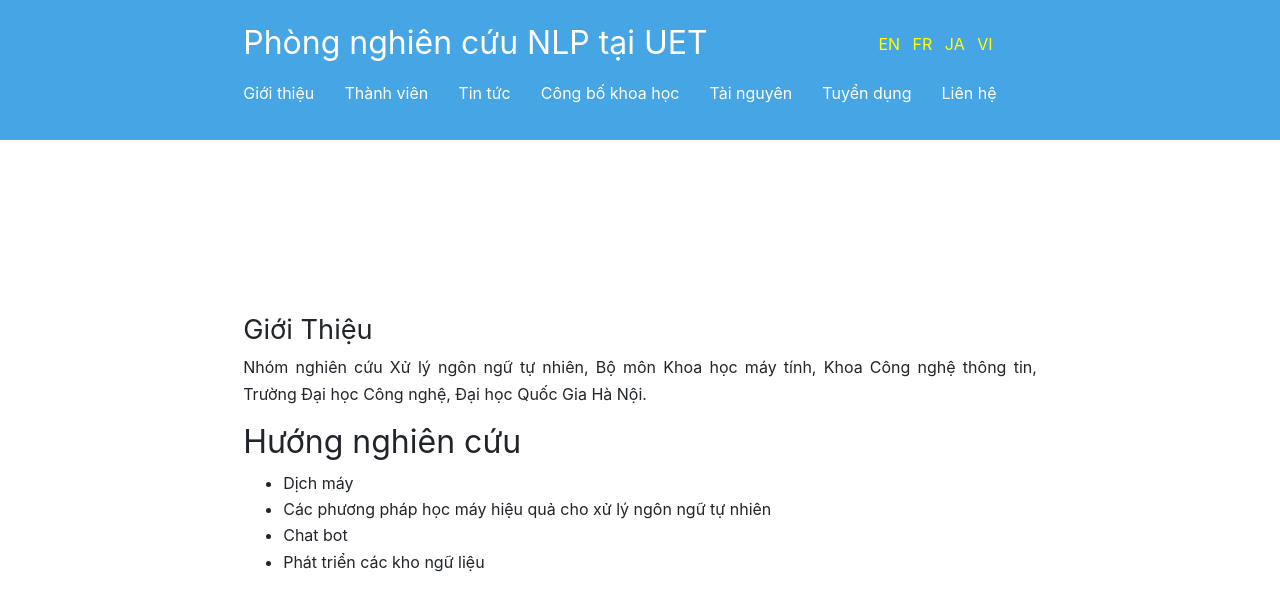
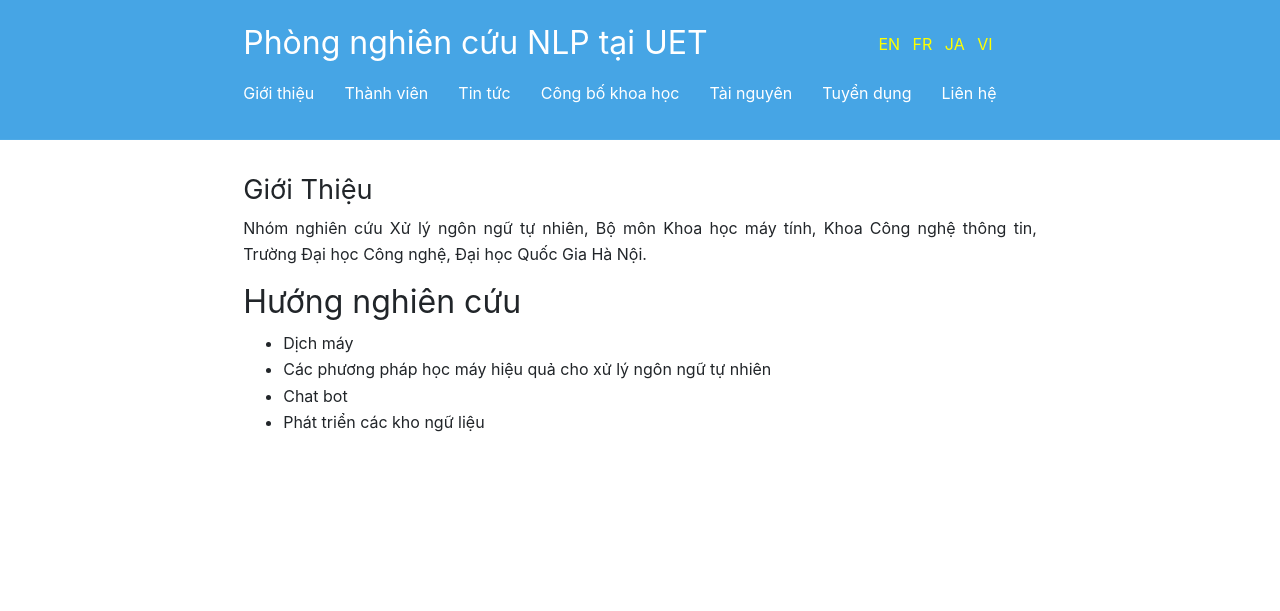
Before and after one commit to uetnlp/uetnlp.github.io, a Jekyll site: the page built from vi/Introduction.md, in a window 1280 px wide. Shown: the top 611 px of the page. Built offline with Jekyll 4.4.1, drawn with Linux system fonts in a browser that asks for light colours.

Commit message:
update header

```diff
--- a/_layouts/default.html
+++ b/_layouts/default.html
@@ -32,7 +32,7 @@
     src="//{{ site.comments.isso }}/js/embed.min.js">
   </script>
 {% endif %}
-<header>
+<header style="position: fixed; top: 0%;">
     <div class="row" style="width: 100%">
       <div class="col-sm-9">
         <h2><a href="{{ site.base_url[page.lang] }}">{{ site.t['title'][page.lang] }}</a></h2>
```
